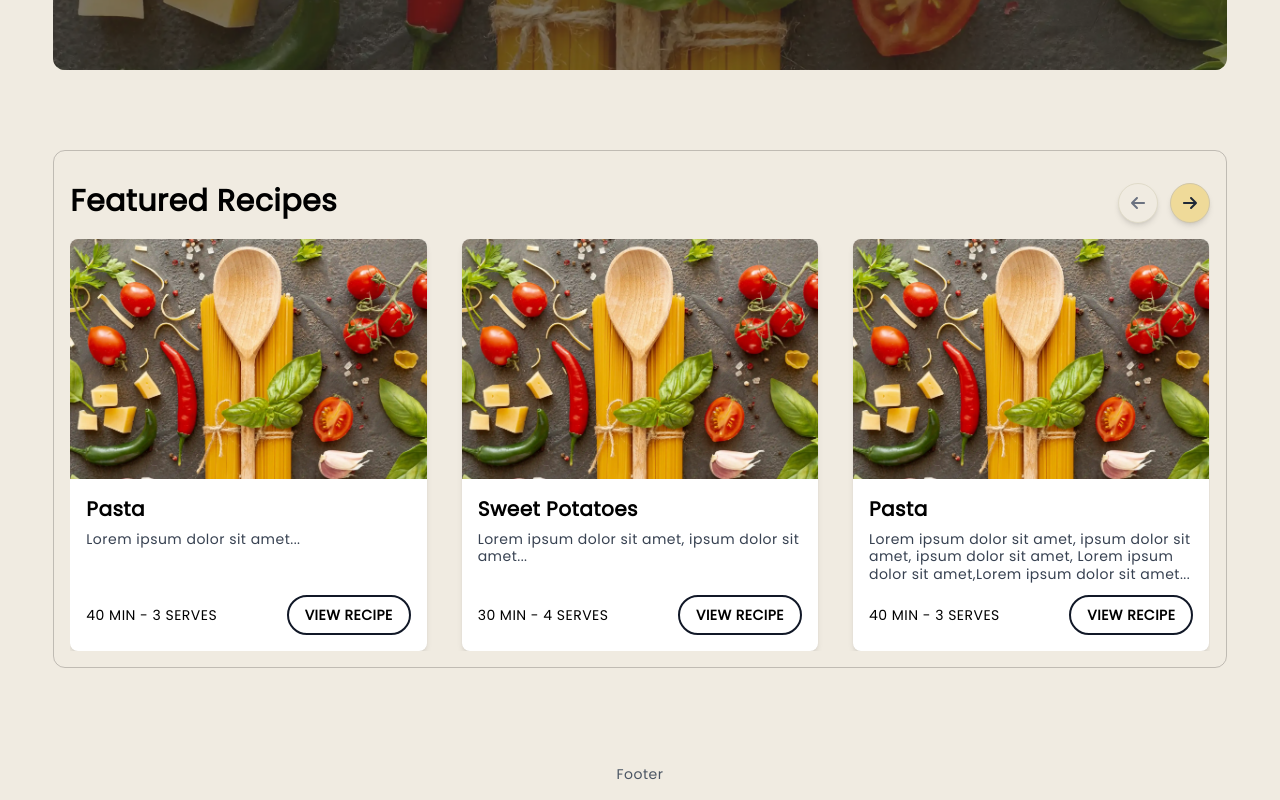
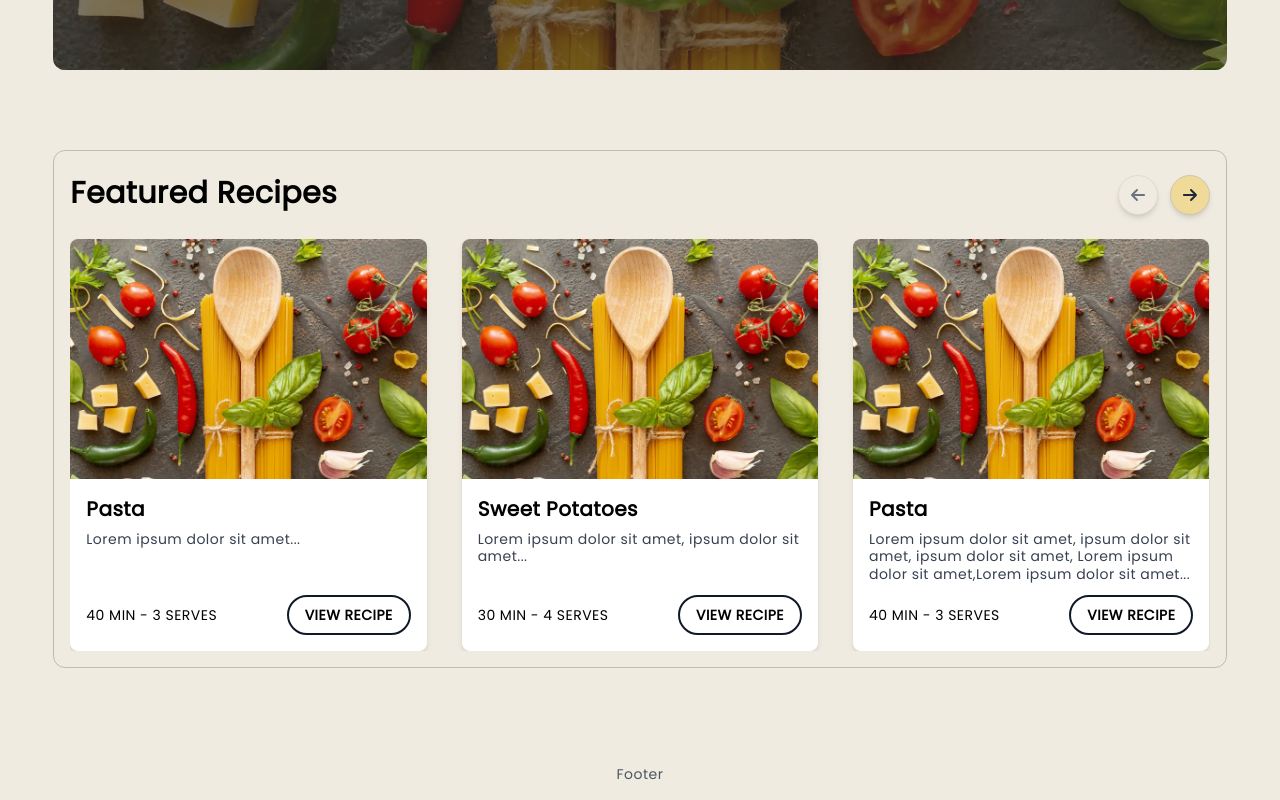
Before and after one commit to Yuliteg/travel-blog, a Next.js app: page /recipe/site in a window 1280 px wide. Shown: the part 714-1514 px from the top of the page. Built offline with nearby package versions, Linux system fonts and the light colour scheme.

Commit message:
Add correct padding to the Header

```diff
--- a/src/components/FeaturedRecipesSection.tsx
+++ b/src/components/FeaturedRecipesSection.tsx
@@ -26,8 +26,8 @@ export const FeaturedRecipesSection: React.FC = () => {
   };
 
   return (
-    <div className="my-20 w-full flex-col gap-5 rounded-xl border border-stroke px-4 py-4">
-      <div className="flex justify-between py-4">
+    <div className="my-20 w-full flex-col gap-5 rounded-xl border border-stroke px-4 pb-4">
+      <div className="flex justify-between py-6">
         <SectionTitle title="Featured Recipes" fontSize="3xl" />
 
         <div className="flex gap-3">
--- a/src/ui/SectionTitle.tsx
+++ b/src/ui/SectionTitle.tsx
@@ -7,5 +7,5 @@ export const SectionTitle: React.FC<SectionTitleProps> = ({
   title,
   fontSize = "2xl"
 }) => {
-  return <h2 className={`text-${fontSize} font-bold`}>{title}</h2>;
+  return <h2 className={`text-${fontSize} font-extrabold`}>{title}</h2>;
 };
```
